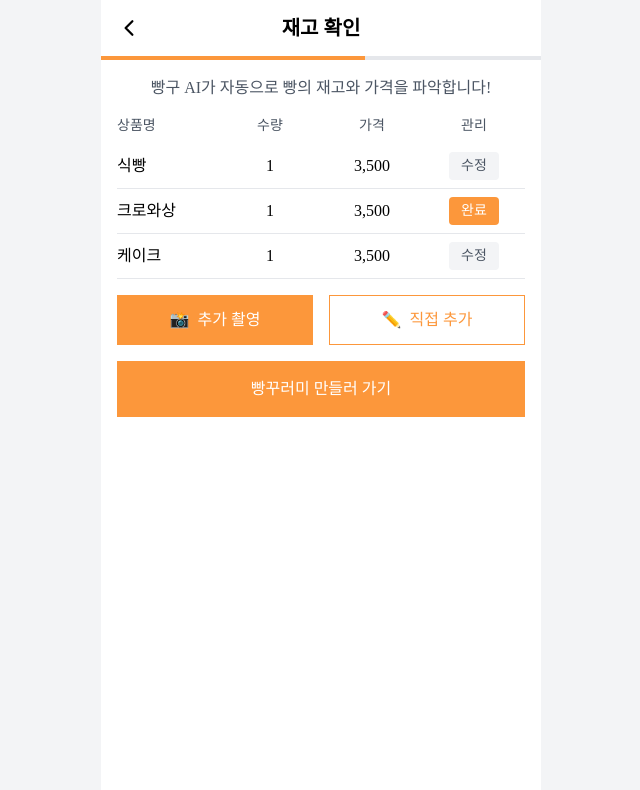
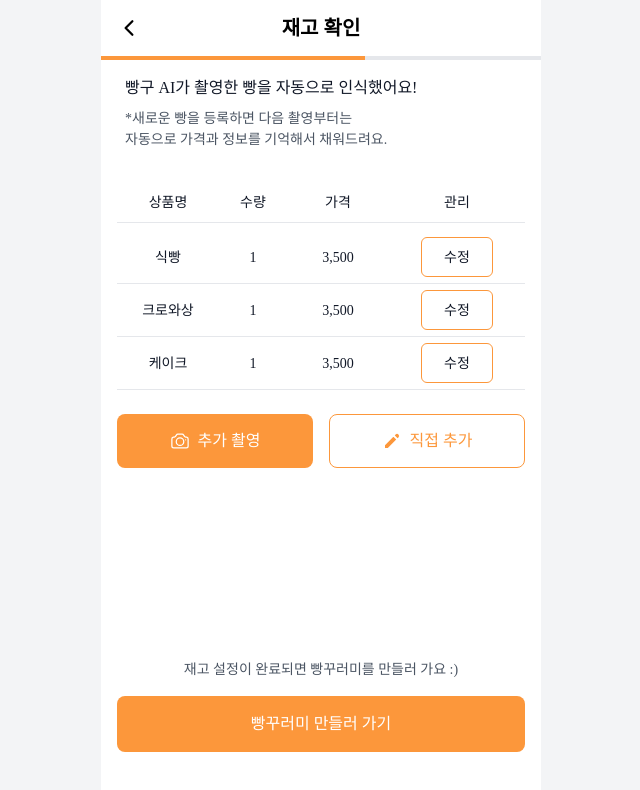
Before and after one commit to zladb/bbanggu, a React (Vite) app in the folder frontend/BBANGGU/: page /owner/package/preview in a window 1280 px wide. Shown: the top 790 px of the page, without its empty margins (319-959 px from the left). Built offline with nearby package versions, Linux system fonts and the light colour scheme; a web font is replaced by a local one.

Commit message:
design & feat: 점주 재고 인식 페이지 구현

```diff
--- a/frontend/BBANGGU/package.json
+++ b/frontend/BBANGGU/package.json
@@ -27,6 +27,7 @@
     "react-icons": "^5.4.0",
     "react-router-dom": "^7.1.3",
     "recharts": "^2.15.1",
+    "recoil": "^0.7.7",
     "tailwindcss-animate": "^1.0.7"
   },
   "devDependencies": {
--- a/frontend/BBANGGU/src/App.tsx
+++ b/frontend/BBANGGU/src/App.tsx
@@ -25,10 +25,11 @@ import  { UserPayment } from "./pages/user/payment/UserPayment"
 import PackageGuide from './pages/owner/package/PackageGuide';
 import PackageAnalysis from './pages/owner/package/PackageAnalysis';
 import PackagePreview from './pages/owner/package/PackagePreview';
+import { RecoilRoot } from 'recoil';
 
 export default function App() {
   return (
-
+    <RecoilRoot>
       <ProfileProvider>
         <Router>
           <MobileLayout>
@@ -66,8 +67,7 @@ export default function App() {
             </Routes>
           </MobileLayout>
         </Router>
-
       </ProfileProvider>
-
+    </RecoilRoot>
   );
 }
--- a/frontend/BBANGGU/src/pages/owner/package/PackagePreview.tsx
+++ b/frontend/BBANGGU/src/pages/owner/package/PackagePreview.tsx
@@ -1,24 +1,27 @@
-import React, { useState } from 'react';
+import React, { useEffect } from 'react';
 import { useNavigate } from 'react-router-dom';
 import Header from '../../../components/owner/header/Header';
 import ProgressBar from './components/Progress.Bar';
 import { PACKAGE_STEPS, TOTAL_PACKAGE_STEPS } from './constants/PakageSteps';
-
-interface BreadItem {
-  id: number;
-  name: string;
-  count: number;
-  price: number;
-  status: 'confirmed' | 'editing' | 'pending';
-}
+import { useRecoilState } from 'recoil';
+import { packageItemsState, BreadItem } from '../../../store/package';
+import { CameraIcon } from '@heroicons/react/24/outline';
+import { HiPencil } from 'react-icons/hi';
 
 const PackagePreview: React.FC = () => {
   const navigate = useNavigate();
-  const [items, setItems] = useState<BreadItem[]>([
+  const [items, setItems] = useRecoilState(packageItemsState);
+
+  // 초기 데이터가 없을 경우에만 설정
+  useEffect(() => {
+    if (items.length === 0) {
+      setItems([
         { id: 1, name: '식빵', count: 1, price: 3500, status: 'confirmed' },
-    { id: 2, name: '크로와상', count: 1, price: 3500, status: 'editing' },
+        { id: 2, name: '크로와상', count: 1, price: 3500, status: 'confirmed' },
         { id: 3, name: '케이크', count: 1, price: 3500, status: 'confirmed' },
       ]);
+    }
+  }, []);
 
   const handleEdit = (id: number) => {
     setItems(prevItems =>
@@ -36,6 +39,14 @@ const PackagePreview: React.FC = () => {
     );
   };
 
+  const handleChange = (id: number, field: keyof BreadItem, value: string | number) => {
+    setItems(prevItems =>
+      prevItems.map(item =>
+        item.id === id ? { ...item, [field]: value } : item
+      )
+    );
+  };
+
   const handleAddMore = () => {
     navigate('/owner/package/analysis'); // 추가 촬영
   };
@@ -47,8 +58,12 @@ const PackagePreview: React.FC = () => {
     ]);
   };
 
+  const handleDelete = (id: number) => {
+    setItems(prevItems => prevItems.filter(item => item.id !== id));
+  };
+
   return (
-    <div className="min-h-screen bg-white flex flex-col">
+    <div className="h-[100vh] bg-white flex flex-col">
       <Header
         title="재고 확인"
         onBack={() => navigate(-1)}
@@ -59,63 +74,136 @@ const PackagePreview: React.FC = () => {
         totalSteps={TOTAL_PACKAGE_STEPS}
       />
 
-      <div className="p-4">
-        <p className="text-center text-gray-600 mb-4">
-          빵구 AI가 자동으로 빵의 재고와 가격을 파악합니다!
+      <div className="flex-1 flex flex-col overflow-y-auto">
+        <div className="p-4 flex-1">
+          <div className="mb-8 pl-2">
+            <p className="text-[16px] text-gray-900 font-medium mb-2">
+              빵구 AI가 촬영한 빵을 자동으로 인식했어요!
             </p>
-
-        <div className="mb-4">
-          <div className="grid grid-cols-4 text-sm text-gray-600 pb-2">
-            <div>상품명</div>
-            <div className="text-center">수량</div>
-            <div className="text-center">가격</div>
-            <div className="text-center">관리</div>
+            <p className="text-[14px] text-gray-600">
+              *새로운 빵을 등록하면 다음 촬영부터는
+            </p>
+            <p className="text-[14px] text-gray-600">
+              자동으로 가격과 정보를 기억해서 채워드려요.
+            </p>
           </div>
 
+          <div className="mb-2">
+            <div className="grid grid-cols-12 text-[14px] text-gray-900 h-[40px] items-center">
+              <div className="col-span-3 text-center font-medium">상품명</div>
+              <div className="col-span-2 text-center font-medium">수량</div>
+              <div className="col-span-3 text-center font-medium">가격</div>
+              <div className="col-span-4 text-center font-medium">관리</div>
+            </div>
+            <div className="h-[1px] bg-gray-200 w-full"></div>
+          </div>
+
+          <div className="flex-1">
             {items.map(item => (
-            <div key={item.id} className="grid grid-cols-4 items-center py-2 border-b">
-              <div>{item.name}</div>
-              <div className="text-center">{item.count}</div>
-              <div className="text-center">{item.price.toLocaleString()}</div>
-              <div className="text-center">
+              <div key={item.id}>
+                <div className="grid grid-cols-12 items-center h-[52px]">
+                  <div className="col-span-3 text-center text-[14px] text-gray-900 px-2">
+                    {item.status === 'editing' ? (
+                      <input
+                        type="text"
+                        value={item.name}
+                        className="w-20 text-center border rounded-[6px] h-10 focus:outline-none focus:border-[#FC973B] focus:ring-1 focus:ring-[#FC973B]"
+                        onChange={(e) => handleChange(item.id, 'name', e.target.value)}
+                      />
+                    ) : (
+                      <span className="truncate">{item.name}</span>
+                    )}
+                  </div>
+                  <div className="col-span-2 text-center text-[14px] text-gray-900">
+                    {item.status === 'editing' ? (
+                      <div className="flex justify-center">
+                        <input
+                          type="number"
+                          value={item.count}
+                          className="w-16 text-center border rounded-[6px] h-10 focus:outline-none focus:border-[#FC973B] focus:ring-1 focus:ring-[#FC973B]"
+                          onChange={(e) => handleChange(item.id, 'count', parseInt(e.target.value) || 0)}
+                        />
+                      </div>
+                    ) : (
+                      item.count
+                    )}
+                  </div>
+                  <div className="col-span-3 text-center text-[14px] text-gray-900">
+                    {item.status === 'editing' ? (
+                      <div className="flex justify-center">
+                        <input
+                          type="number"
+                          value={item.price}
+                          className="w-24 text-center border rounded-[6px] h-10 focus:outline-none focus:border-[#FC973B] focus:ring-1 focus:ring-[#FC973B]"
+                          onChange={(e) => handleChange(item.id, 'price', parseInt(e.target.value) || 0)}
+                        />
+                      </div>
+                    ) : (
+                      item.price.toLocaleString()
+                    )}
+                  </div>
+                  <div className="col-span-4 text-center flex justify-center gap-3">
                     <button
-                  className={`px-3 py-1 rounded text-sm ${
+                      className={`
+                        w-[72px] h-10
+                        rounded-[6px] text-[14px]
+                        ${
                           item.status === 'confirmed'
-                      ? 'bg-gray-100 text-gray-600'
+                            ? 'border border-[#FC973B] text-gray-900'
                             : 'bg-[#FC973B] text-white'
-                  }`}
+                        }
+                      `}
                       onClick={() => item.status === 'confirmed' ? handleEdit(item.id) : handleConfirm(item.id)}
                     >
                       {item.status === 'confirmed' ? '수정' : '완료'}
                     </button>
+                    {item.status === 'editing' && (
+                      <button
+                        className="w-[72px] h-10 rounded-[6px] text-[14px] border border-red-500 text-red-500"
+                        onClick={() => handleDelete(item.id)}
+                      >
+                        삭제
+                      </button>
+                    )}
                   </div>
+                </div>
+                <div className="h-[1px] bg-gray-200 w-full"></div>
               </div>
             ))}
           </div>
 
-        <div className="grid grid-cols-2 gap-4">
+          <div className="grid grid-cols-2 gap-4 mt-6">
             <button
               onClick={handleAddMore}
-            className="bg-[#FC973B] text-white py-3 rounded-lg flex items-center justify-center gap-2"
+              className="bg-[#FC973B] text-white py-3.5 rounded-[8px] flex items-center justify-center gap-2 text-[16px] font-medium"
             >
-            <span>📸</span> 추가 촬영
+              <CameraIcon className="w-5 h-5" />
+              추가 촬영
             </button>
             <button
               onClick={handleManualAdd}
-            className="bg-white border border-[#FC973B] text-[#FC973B] py-3 rounded-lg flex items-center justify-center gap-2"
+              className="bg-white border border-[#FC973B] text-[#FC973B] py-3.5 rounded-[8px] flex items-center justify-center gap-2 text-[16px] font-medium"
             >
-            <span>✏️</span> 직접 추가
+              <HiPencil className="w-5 h-5" />
+              직접 추가
             </button>
           </div>
+        </div>
+
+        <div className="p-4 mb-8 sticky bottom-0 bg-white">
+          <p className="text-center text-[14px] text-gray-600 mb-4">
+            재고 설정이 완료되면 빵꾸러미를 만들러 가요 :)
+          </p>
 
           <button
-          className="w-full bg-[#FC973B] text-white py-4 rounded-lg mt-4"
+            className="w-full bg-[#FC973B] text-white py-4 rounded-[8px] text-[16px] font-medium"
             onClick={() => navigate('/owner/package/details')}
           >
             빵꾸러미 만들러 가기
           </button>
         </div>
       </div>
+    </div>
   );
 };
 
--- /dev/null
+++ b/frontend/BBANGGU/src/pages/owner/package/components/pakage.tsx
@@ -0,0 +1,14 @@
+import { atom } from 'recoil';
+
+export interface BreadItem {
+  id: number;
+  name: string;
+  count: number;
+  price: number;
+  status: 'confirmed' | 'editing' | 'pending';
+}
+
+export const packageItemsState = atom<BreadItem[]>({
+  key: 'packageItemsState',
+  default: []
+});
--- /dev/null
+++ b/frontend/BBANGGU/src/store/package.ts
@@ -0,0 +1,14 @@
+import { atom } from 'recoil';
+
+export interface BreadItem {
+  id: number;
+  name: string;
+  count: number;
+  price: number;
+  status: 'confirmed' | 'editing' | 'pending';
+}
+
+export const packageItemsState = atom<BreadItem[]>({
+  key: 'packageItemsState',
+  default: []
+});
--- /dev/null
+++ b/frontend/BBANGGU/src/store/package.tsx
@@ -0,0 +1,14 @@
+import { atom } from 'recoil';
+
+export interface BreadItem {
+  id: number;
+  name: string;
+  count: number;
+  price: number;
+  status: 'confirmed' | 'editing' | 'pending';
+}
+
+export const packageItemsState = atom<BreadItem[]>({
+  key: 'packageItemsState',
+  default: []
+});
```
Also changed, not shown: 1 other file (tests, documents, lock files or other folders). Lines whose indentation alone changed are shown as unchanged.
